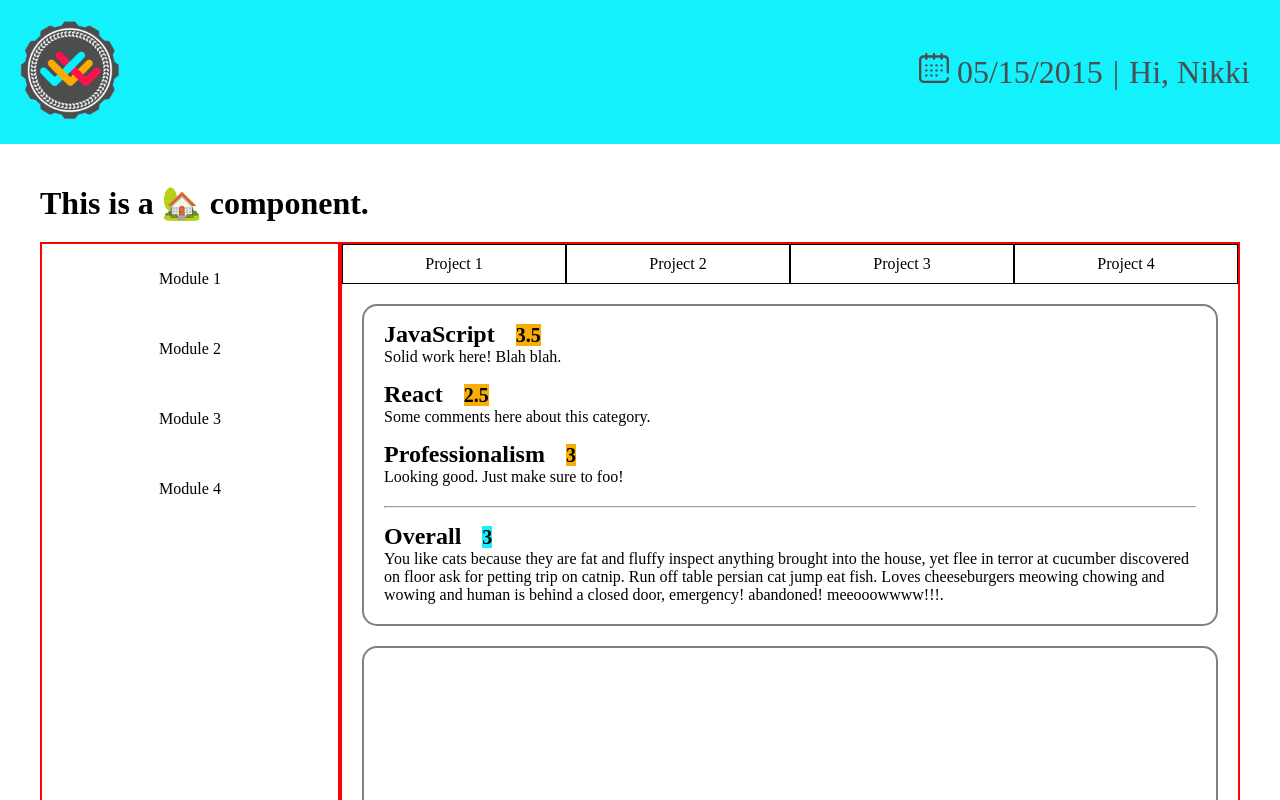
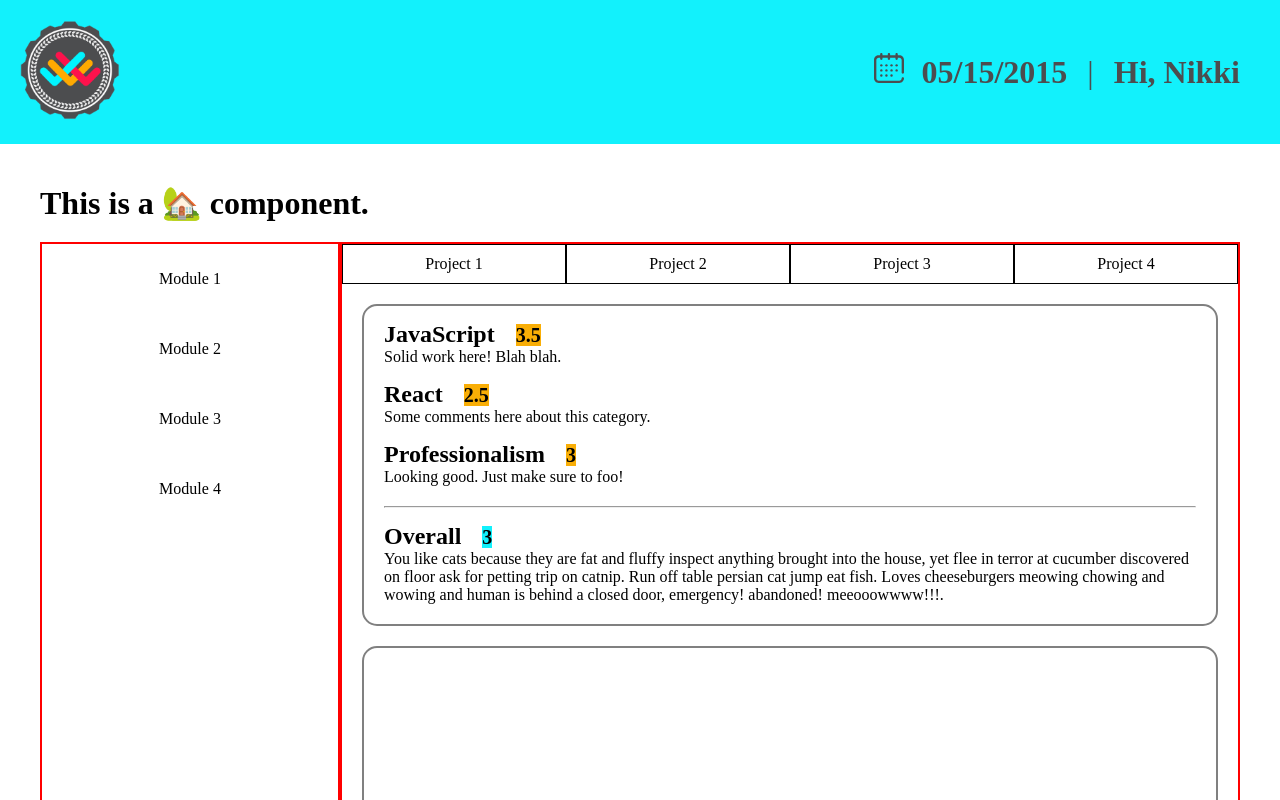
Before and after one commit to Turing-Mesh/mesh-ui, a Vue app: page / in a window 1280 px wide. Shown: the top 800 px of the page. Built offline with nearby package versions, Linux system fonts and the light colour scheme.

Commit message:
First test works yay and do some css biz

```diff
--- a/package.json
+++ b/package.json
@@ -5,7 +5,7 @@
   "scripts": {
     "serve": "vue-cli-service serve",
     "build": "vue-cli-service build",
-    "test:e2e": "vue-cli-service test:e2e",
+    "test": "vue-cli-service test:e2e",
     "lint": "vue-cli-service lint"
   },
   "dependencies": {
--- a/src/components/Header.vue
+++ b/src/components/Header.vue
@@ -7,11 +7,11 @@
         </router-link>
       </div>
       <div class="link-container">
-        <span class="date">
+        <h3 class="date">
           <img class="calendar" alt="Calendar icon" src="../assets/calendar.svg">
           {{ date }}
-        </span> |
-        <span class="name">Hi, Nikki</span>
+        </h3> |
+        <h3 class="name">Hi, Nikki</h3>
       </div>
     </div>
   </div>
@@ -26,3 +26,15 @@ export default {
   }
 }
 </script>
+
+<style scoped>
+.date,
+.name {
+  font-size: 2rem;
+  padding: 0 20px;
+}
+
+.calendar {
+  margin: 0 10px;
+}
+</style>
```
Also changed, not shown: 1 other file (tests, documents, lock files or other folders).
